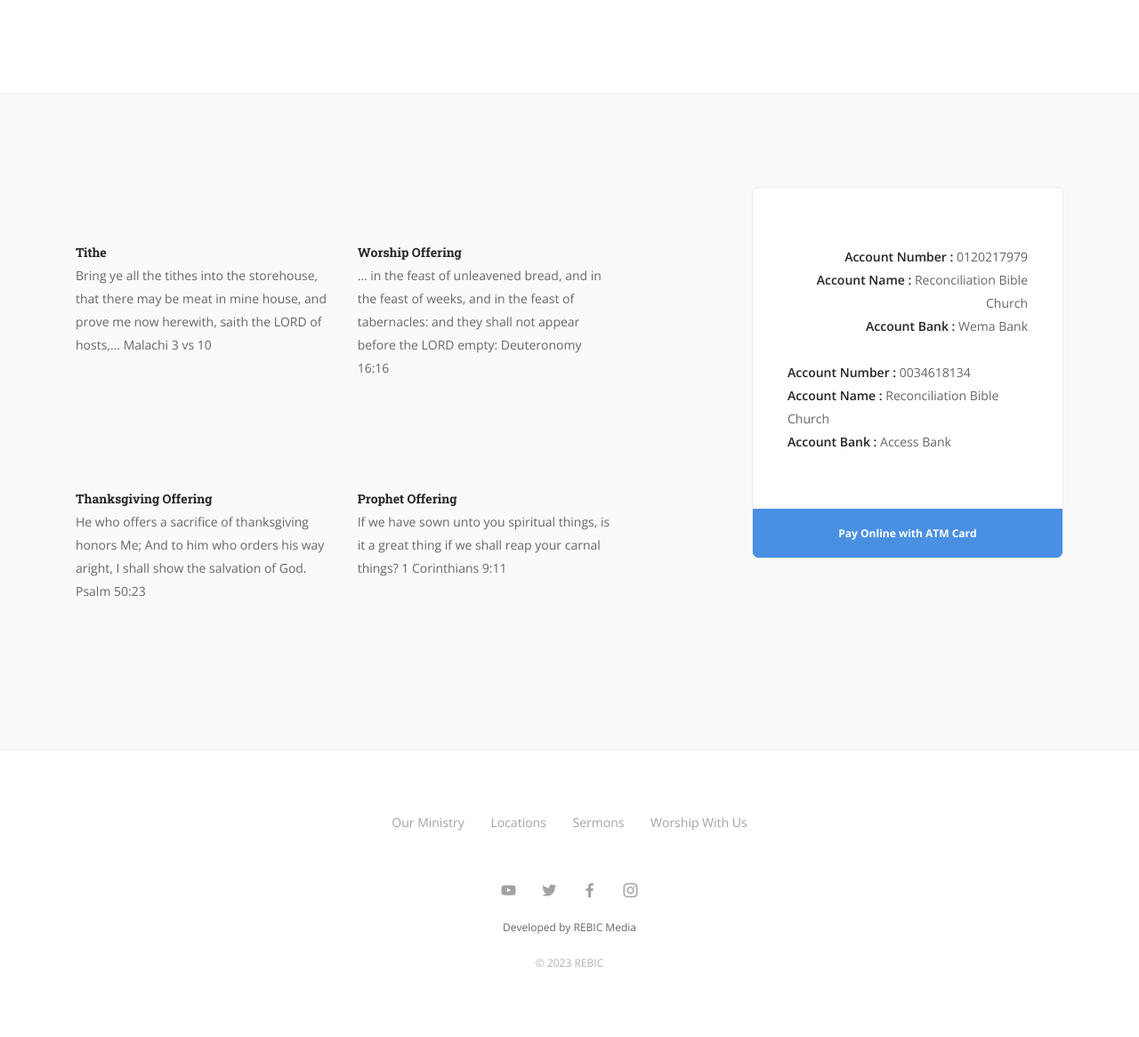
After one commit to schelpstech/rebic, a PHP site: page /live.php in a window 1280 px wide. The commit adds this page. Shown: the part 491-1657 px from the top of the page at 89% size. Run offline with PHP 8.4, Linux system fonts and the light colour scheme; some web fonts are replaced.

Commit message:
updated live

```diff
--- /dev/null
+++ b/include/giving.php
@@ -0,0 +1,74 @@
+<section class="pricing bg--secondary">
+        <div class="container">
+            <div class="row">
+                <div class="col-lg-8 col-md-6">
+                    <div class="row">
+                        <div class="col-lg-5 col-md-6">
+                            <div class="feature feature-6">
+                                <i class="icon icon--sm icon-Post-Mail2 color--primary"></i>
+                                <h5>Tithe</h5>
+                                <p>
+                                    Bring ye all the tithes into the storehouse, that there may be meat in mine house, and prove me now herewith, saith the LORD of hosts,... Malachi 3 vs 10
+                                </p>
+                            </div>
+                            <!--end feature-->
+                        </div>
+                        <div class="col-lg-5 col-md-6">
+                            <div class="feature feature-6">
+                                <i class="icon icon--sm icon-Post-Mail2 color--primary"></i>
+                                <h5>Worship Offering</h5>
+                                <p>
+                                    ... in the feast of unleavened bread, and in the feast of weeks, and in the feast of tabernacles: and they shall not appear before the LORD empty: Deuteronomy 16:16
+                                </p>
+                            </div>
+                            <!--end feature-->
+                        </div>
+                        <div class="col-lg-5 col-md-6">
+                            <div class="feature feature-6">
+                                <i class="icon icon--sm icon-Post-Mail2 color--primary"></i>
+                                <h5>Thanksgiving Offering</h5>
+                                <p>
+                                    He who offers a sacrifice of thanksgiving honors Me; And to him who orders his way aright, I shall show the salvation of God. Psalm 50:23
+                                </p>
+                            </div>
+                            <!--end feature-->
+                        </div>
+                        <div class="col-lg-5 col-md-6">
+                            <div class="feature feature-6">
+                                <i class="icon icon--sm icon-Post-Mail2 color--primary"></i>
+                                <h5>Prophet Offering</h5>
+                                <p>
+                                    If we have sown unto you spiritual things, is it a great thing if we shall reap your carnal things? 1 Corinthians 9:11
+                                </p>
+                            </div>
+                            <!--end feature-->
+                        </div>
+                    </div>
+                </div>
+                <div class="col-md-6 col-lg-4 col-12">
+                    <div class="pricing pricing-1 boxed boxed--border boxed--lg text-center">
+
+                        <p style="text-align: right;">
+                            <strong>Account Number :</strong> 0120217979<br>
+                            <strong>Account Name :</strong> Reconciliation Bible Church<br>
+                            <strong>Account Bank :</strong> Wema Bank
+                        </p>
+                        <p style="text-align: left;">
+                            <strong>Account Number :</strong> 0034618134<br>
+                            <strong>Account Name :</strong> Reconciliation Bible Church<br>
+                            <strong>Account Bank :</strong> Access Bank
+                        </p>
+
+                        <a class="btn btn--primary" href="#">
+                            <span class="btn__text">
+                                Pay Online with ATM Card
+                            </span>
+                        </a>
+                    </div>
+                    <!--end pricing-->
+                </div>
+            </div>
+            <!--end of row-->
+        </div>
+        <!--end of container-->
+    </section>
--- a/include/header.php
+++ b/include/header.php
@@ -28,7 +28,7 @@
                 <div class="container">
                     <div class="row">
                         <div class="col-3 col-md-2">
-                            <a href="index.html">
+                            <a href="index.php">
                                 <img class="logo logo-dark" alt="logo" src="./asset/img/app/logo.png" />
                                 <img class="logo logo-light" alt="logo" src="./asset/img/app/logo.png" />
                             </a>
@@ -49,7 +49,7 @@
                     <div class="row">
                         <div class="col-lg-2 text-center text-left-sm hidden-xs order-lg-2">
                             <div class="bar__module">
-                                <a href="index.html">
+                                <a href="index.php">
                                     <img class="logo logo-dark" alt="logo" src="./asset/img/app/logo.png" />
                                     <img class="logo logo-light" alt="logo" src="./asset/img/app/logo.png"/>
                                 </a>
@@ -66,7 +66,7 @@
                         </div>
                         <div class="col-lg-5 text-right text-left-xs text-left-sm order-lg-3">
                             <div class="bar__module">
-                                <a class="btn btn--sm type--uppercase" href="https://www.facebook.com/reconciliationbible.ch/">
+                                <a class="btn btn--sm type--uppercase" href="./live.php">
                                     <span class="btn__text">
                                         Watch Live
                                     </span>
--- /dev/null
+++ b/live.php
@@ -0,0 +1,32 @@
+<?php
+include "./include/header.php";
+?>
+
+<div class="main-container">
+    <section>
+        <div class="container">
+            <div class="masonry">
+                <!--end masonry filters-->
+                <div class="masonry__container row">
+                    <div class="masonry__item col-md-12 col-12" data-masonry-filter="Television">
+                        <div class="video-cover border--round">
+                            <div class="background-image-holder">
+                                <img alt="image" src="img/blog-1.jpg" />
+                            </div>
+                            <div class="video-play-icon"></div>
+                            <iframe src="https://www.facebook.com/plugins/video.php?height=314&href=https%3A%2F%2Fweb.facebook.com%2Freconciliationbible.ch%2Fvideos%2F689501062805274%2F&show_text=false&width=560&t=0" width="560" height="314" style="border:none;overflow:hidden" scrolling="no" frameborder="0" allowfullscreen="true" allow="autoplay; clipboard-write; encrypted-media; picture-in-picture; web-share" allowFullScreen="true"></iframe>
+                        </div>
+                    </div>
+                </div>
+                <!--end masonry container-->
+            </div>
+            <!--end masonry-->
+        </div>
+        <!--end of container-->
+    </section>
+    <?php
+    include "./include/giving.php";
+    ?>
+    <?php
+    include "./include/footer.php";
+    ?>
```
Also changed, not shown: index.php (+3 -76 lines).
